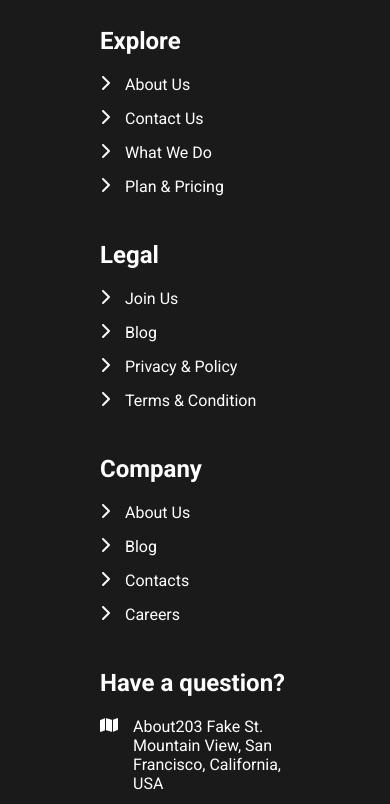
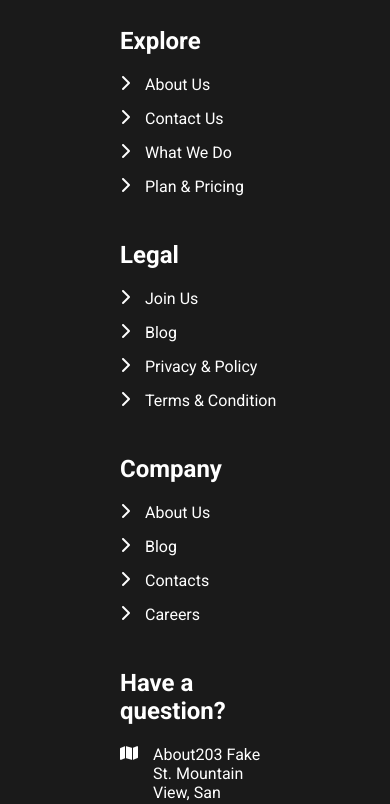
Before and after one commit to rekha-chauhan/website1, a plain HTML site: page index.html in a window 390 px wide. Shown: the part 8942-9746 px from the top of the page. Drawn offline with Linux system fonts and the light colour scheme; a web font is replaced by a local one.

Commit message:
Add files via upload

```diff
--- a/responsive.css
+++ b/responsive.css
@@ -252,9 +252,12 @@
     .all_div_container {
         display: grid;
         grid-template-columns: repeat(1, 1fr);
+        padding-inline: unset;
+        padding-inline: 20px;
     }
+}
 
-}
+
 
 /* for  Extra Small Devices like  Mobile Portrait (e.g., iPhone SE)*/
 @media screen and (max-width:600px) {
```
